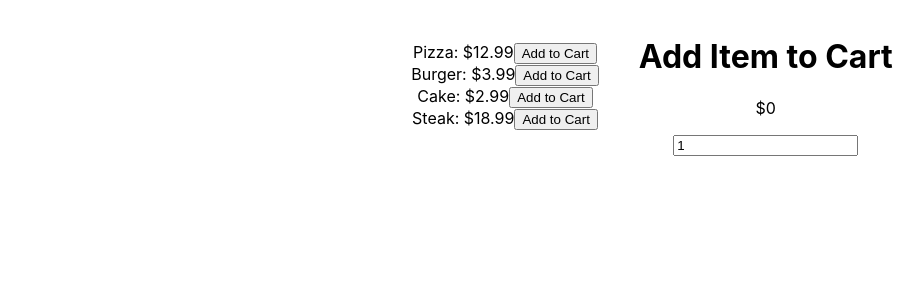
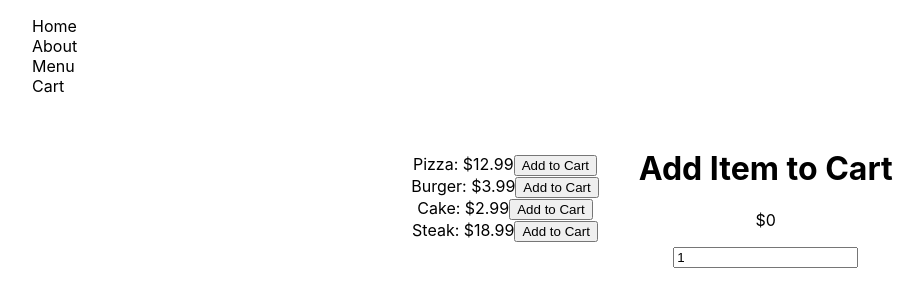
Before and after one commit to PatrickBoynton/majestic-thai, a React (Create React App) app: page / in a window 1280 px wide. Shown: the top 306 px of the page, without its empty margins (8-931 px from the left). Built offline with nearby package versions, Linux system fonts and the light colour scheme.

Commit message:
Addd a nav bar.

```diff
--- a/src/App.js
+++ b/src/App.js
@@ -2,7 +2,7 @@ import './App.css';
 import {Component} from "react";
 import Order from './components/Order';
 import Menu from './components/Menu';
-
+import Nav from './components/Nav';
 
 class App extends Component {
     constructor(props) {
@@ -40,6 +40,9 @@ class App extends Component {
 
     render() {
         return (
+            <>
+                <Nav/>
+
             <div className="App">
                 <Menu click={this.handleClick}
                       menu={this.state?.menu}
@@ -52,6 +55,7 @@ class App extends Component {
                        quantity={this.state?.quantity}
                 />
             </div>
+            </>
         );
     }
 }
--- /dev/null
+++ b/src/components/Nav.js
@@ -0,0 +1,17 @@
+import { Component } from 'react';
+
+class Nav extends Component {
+    render() {
+        return <nav>
+                    <ul>
+                        <li>Home</li>
+                        <li>About</li>
+                        <li>Menu</li>
+                        <li>Cart</li>
+                    </ul>
+               </nav>
+    }
+}
+
+
+export default Nav;
```
